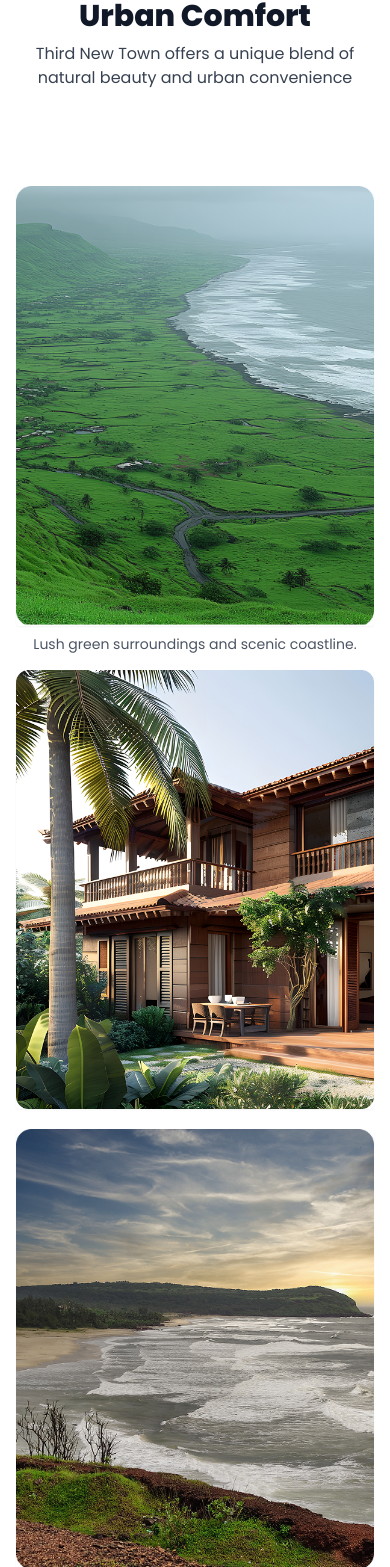
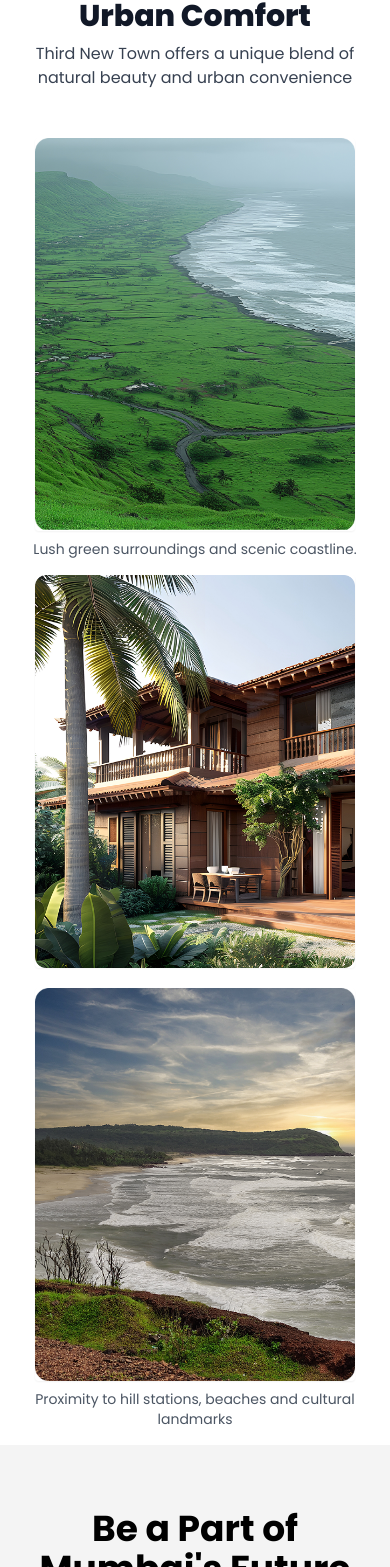
Before and after one commit to nex2link/Athiya-Group, a React (Vite) app: page /mahamumbai in a window 390 px wide. Shown: the part 3121-4688 px from the top of the page. Built offline with nearby package versions, Linux system fonts and the light colour scheme.

Commit message:
Update NaturalBeauty.jsx

```diff
--- a/src/components/NaturalBeauty.jsx
+++ b/src/components/NaturalBeauty.jsx
@@ -1,129 +1,133 @@
 import React, { useEffect, useState } from "react";
-import { motion } from "framer-motion";
 import rect1 from "../assets/Rectangle-1.png";
 import rect2 from "../assets/Rectangle-2.png";
 import rect3 from "../assets/Rectangle-3.png";
 
-// Combined hooks for better performance and fewer lines
-function useResponsiveSettings() {
-  const [settings, setSettings] = useState({
-    prefersReducedMotion: false,
-    width: undefined,
-  });
+// Simplified component with no framer-motion
+function NaturalBeauty() {
+  const [isIPhone12, setIsIPhone12] = useState(false);
 
   useEffect(() => {
-    // Handle reduced motion preference
-    const mq = window.matchMedia("(prefers-reduced-motion: reduce)");
-    const motionHandler = () =>
-      setSettings(s => ({ ...s, prefersReducedMotion: mq.matches }));
+    // Check if device is iPhone and has screen width close to iPhone 12 (390px)
+    const checkIPhone = () => {
+      const isIPhone = /iPhone/i.test(navigator.userAgent);
+      const screenWidth = window.screen.width;
+      // iPhone 12/13/mini all have around 390px width
+      const isIPhone12Size = screenWidth >= 385 && screenWidth <= 395;
 
-    // Handle window resize
-    const resizeHandler = () =>
-      setSettings(s => ({ ...s, width: window.innerWidth }));
+      setIsIPhone12(isIPhone && isIPhone12Size);
 
-    // Set initial values
-    motionHandler();
-    resizeHandler();
+      // Force layout recalculation on iPhone 12
+      if (isIPhone && isIPhone12Size) {
+        document.body.style.opacity = '0.99';
+        setTimeout(() => {
+          document.body.style.opacity = '1';
+        }, 100);
+      }
+    };
 
-    // Add event listeners
-    mq.addEventListener("change", motionHandler);
-    window.addEventListener("resize", resizeHandler);
-
-    // Cleanup
-    return () => {
-      mq.removeEventListener("change", motionHandler);
-      window.removeEventListener("resize", resizeHandler);
-    };
+    checkIPhone();
+    window.addEventListener('resize', checkIPhone);
+    return () => window.removeEventListener('resize', checkIPhone);
   }, []);
 
-  return settings;
-}
+  // If iPhone 12 detected, use extremely simple layout
+  if (isIPhone12) {
+    return (
+      <div style={{ width: '100%', maxWidth: '390px', margin: '0 auto', padding: '20px' }}>
+        <h2 style={{ fontSize: '24px', fontWeight: 'bold', marginBottom: '10px', textAlign: 'center' }}>
+          Natural Beauty Meets Urban Comfort
+        </h2>
 
-const AnimatedImg = ({ src, alt, text, delay = 0, className = "" }) => {
-  const { prefersReducedMotion } = useResponsiveSettings();
+        <p style={{ fontSize: '16px', marginBottom: '20px', textAlign: 'center' }}>
+          Third New Town offers a unique blend of natural beauty and urban convenience
+        </p>
 
+        <div style={{ marginBottom: '20px' }}>
+          <div style={{ marginBottom: '20px' }}>
+            <img
+              src={rect1}
+              alt="Beachside villa"
+              style={{ width: '100%', height: 'auto', display: 'block', borderRadius: '4px' }}
+            />
+          </div>
+
+          <div style={{ marginBottom: '20px' }}>
+            <img
+              src={rect2}
+              alt="Green landscape"
+              style={{ width: '100%', height: 'auto', display: 'block', borderRadius: '4px' }}
+            />
+            <p style={{ fontSize: '14px', color: '#666', marginTop: '8px', textAlign: 'center' }}>
+              Lush green surroundings and scenic coastline.
+            </p>
+          </div>
+
+          <div>
+            <img
+              src={rect3}
+              alt="Beach sunset view"
+              style={{ width: '100%', height: 'auto', display: 'block', borderRadius: '4px' }}
+            />
+            <p style={{ fontSize: '14px', color: '#666', marginTop: '8px', textAlign: 'center' }}>
+              Proximity to hill stations, beaches and cultural landmarks
+            </p>
+          </div>
+        </div>
+
+        <div style={{ padding: '10px', backgroundColor: '#f8f9fa', borderRadius: '4px', fontSize: '14px', textAlign: 'center' }}>
+          iPhone 12 optimized view
+        </div>
+      </div>
+    );
+  }
+
+  // Regular layout for other devices
   return (
-    <motion.div
-      initial={prefersReducedMotion ? {} : { opacity: 0, y: 20 }}
-      whileInView={prefersReducedMotion ? {} : { opacity: 1, y: 0 }}
-      transition={{ duration: 0.4, delay }}
-      viewport={{ once: true, amount: 0.1 }}
-      className="w-full text-center"
-    >
-      <img
-        src={src}
-        alt={alt}
-        className={`w-full mx-auto rounded shadow-sm ${className}`}
-        loading="lazy"
-        onError={(e) => {
-          e.target.onerror = null;
-          e.target.style.display = "none";
-        }}
-      />
-      {text && <p className="text-sm mt-2 text-gray-600">{text}</p>}
-    </motion.div>
-  );
-};
-
-function NaturalBeauty() {
-  const { prefersReducedMotion, width } = useResponsiveSettings();
-
-  return (
-    <div className="p-4 mx-auto w-full max-w-screen-xl relative">
+    <div className="p-4 mx-auto w-full max-w-screen-xl">
       {/* Title section */}
       <div className="mb-8 md:absolute md:top-20 md:left-10 lg:left-40 text-center md:text-left z-10">
-        <motion.h1
-          className="text-3xl sm:text-4xl font-extrabold text-gray-900"
-          initial={prefersReducedMotion ? {} : { opacity: 0, y: 20 }}
-          whileInView={prefersReducedMotion ? {} : { opacity: 1, y: 0 }}
-          transition={{ duration: 0.5 }}
-          viewport={{ once: true, amount: 0.1 }}
-        >
+        <h1 className="text-3xl sm:text-4xl font-extrabold text-gray-900">
           Natural Beauty Meets <br className="hidden sm:block" /> Urban Comfort
-        </motion.h1>
-        <motion.p
-          className="text-gray-700 mt-2"
-          initial={prefersReducedMotion ? {} : { opacity: 0 }}
-          whileInView={prefersReducedMotion ? {} : { opacity: 1 }}
-          transition={{ duration: 0.4, delay: 0.1 }}
-          viewport={{ once: true, amount: 0.1 }}
-        >
+        </h1>
+        <p className="text-gray-700 mt-2">
           Third New Town offers a unique blend of natural <br className="hidden sm:block" /> beauty and urban convenience
-        </motion.p>
+        </p>
       </div>
 
       <div className="flex flex-col md:flex-row items-center">
-        {/* Left Section - Empty on mobile, half on desktop */}
         <div className="hidden md:block md:w-1/2"></div>
 
-        {/* Right Section - Full width on mobile, half on desktop */}
-        <div className="w-full md:w-1/2 md:pr-8 lg:pr-16">
-          <div className="flex flex-col sm:flex-row gap-4">
-            <div className={`w-full sm:w-1/2 ${width >= 768 ? "mt-64" : "mt-16"}`}>
-              <AnimatedImg
-                src={rect2}
-                alt="Green landscape"
-                text="Lush green surroundings and scenic coastline."
-                delay={0.2}
-                className="max-w-full sm:max-w-xs"
-              />
+        <div className="w-full md:w-1/2 md:pr-8">
+          <div className="grid grid-cols-1 sm:grid-cols-2 gap-4">
+            <div className="mt-4 md:mt-64">
+              <div className="w-full text-center">
+                <img
+                  src={rect2}
+                  alt="Green landscape"
+                  className="w-full max-w-xs mx-auto rounded shadow-sm"
+                />
+                <p className="text-sm mt-2 text-gray-600">Lush green surroundings and scenic coastline.</p>
+              </div>
             </div>
-            <div className="flex flex-col sm:w-1/2">
-              <div className="mb-5">
-                <AnimatedImg
+
+            <div className="flex flex-col">
+              <div className="mb-5 w-full text-center">
+                <img
                   src={rect1}
                   alt="Beachside villa"
-                  className="max-w-full sm:max-w-xs"
+                  className="w-full max-w-xs mx-auto rounded shadow-sm"
                 />
               </div>
-              <div>
-                <AnimatedImg
+              <div className="w-full text-center">
+                <img
                   src={rect3}
                   alt="Beach sunset view"
-                  text="Proximity to hill stations, beaches and cultural landmarks"
-                  delay={0.2}
-                  className="max-w-full sm:max-w-xs"
+                  className="w-full max-w-xs mx-auto rounded shadow-sm"
                 />
+                <p className="text-sm mt-2 text-gray-600">
+                  Proximity to hill stations, beaches and cultural landmarks
+                </p>
               </div>
             </div>
           </div>
```
